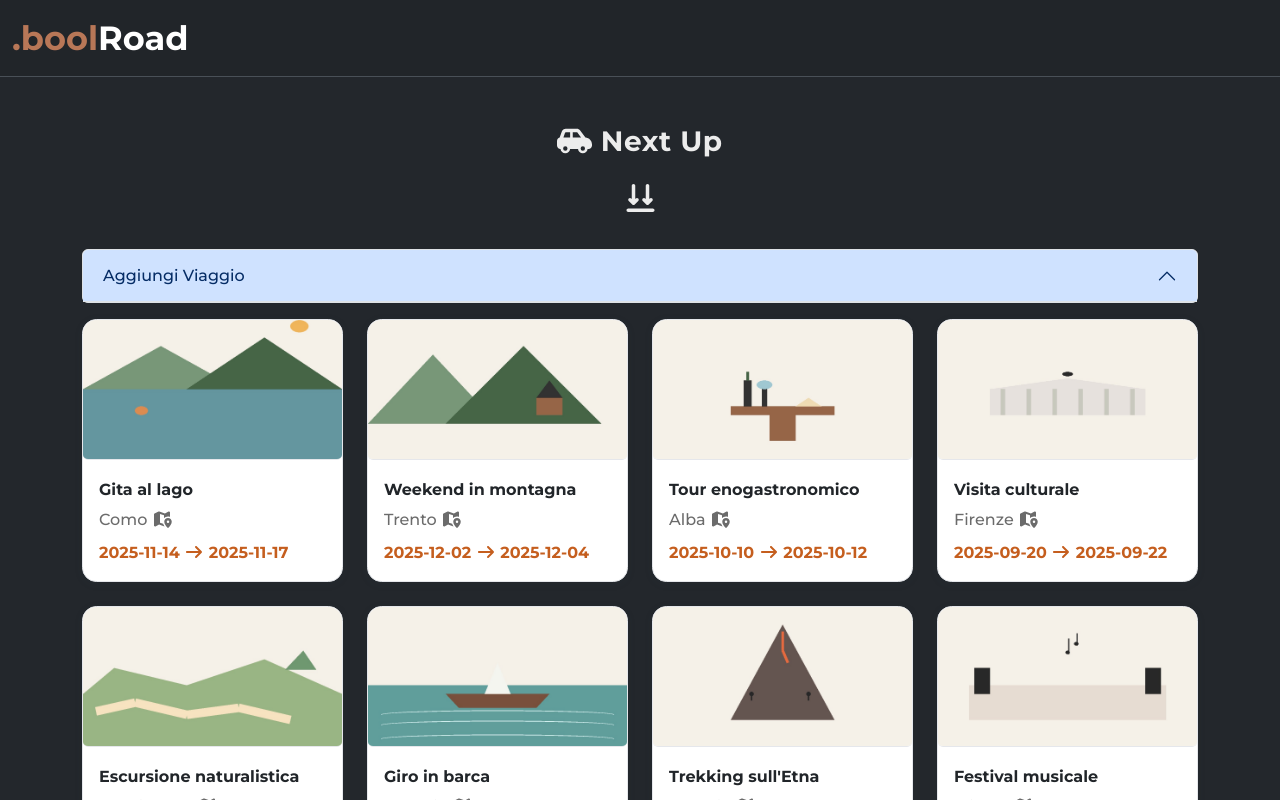
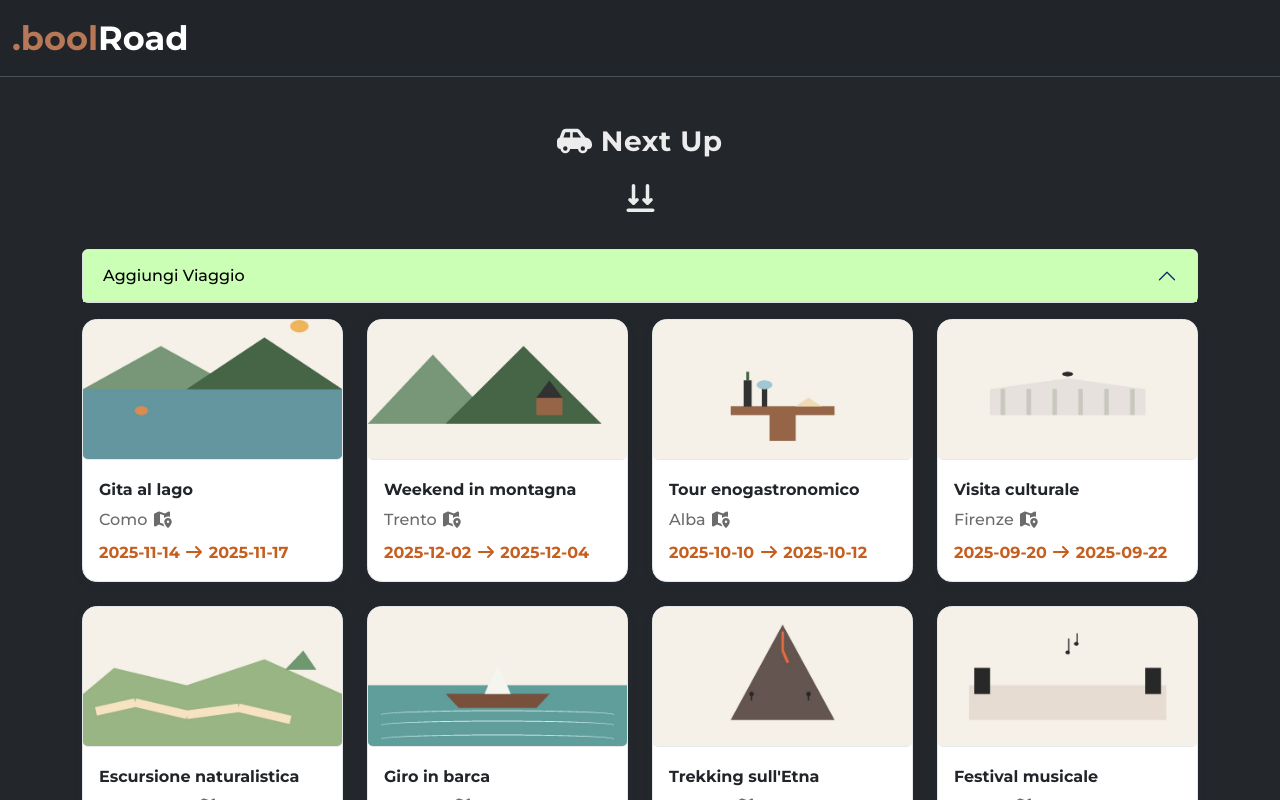
Before and after one commit to Johnnyfromtheblock4/boolroad, a React (Vite) app: page / in a window 1280 px wide. Shown: the top 800 px of the page. Built offline with nearby package versions, Linux system fonts and the light colour scheme.

Commit message:
upd: accordion.new-form-bgcolor

```diff
--- a/src/components/NewPartecipantForm.jsx
+++ b/src/components/NewPartecipantForm.jsx
@@ -5,7 +5,7 @@ const NewPartecipantForm = () => {
 	return (
 		<div>
 			{/* Form */}
-      <div className="accordion my-3">
+			<div className="accordion new-form my-3">
 				<div className="accordion-item">
 					<h2 className="accordion-header">
 						<button
--- a/src/components/NewTripForm.jsx
+++ b/src/components/NewTripForm.jsx
@@ -5,7 +5,7 @@ const NewTripForm = () => {
 	return (
 		<div>
 			{/* Form */}
-      <div className="accordion my-3">
+			<div className="accordion new-form my-3">
 				<div className="accordion-item">
 					<h2 className="accordion-header">
 						<button
--- a/src/index.css
+++ b/src/index.css
@@ -1,4 +1,4 @@
-@import url('https://fonts.googleapis.com/css2?family=Montserrat:wght@500;700&display=swap');
+@import url("https://fonts.googleapis.com/css2?family=Montserrat:wght@500;700&display=swap");
 
 * {
 	margin: 0;
@@ -6,26 +6,34 @@
 	box-sizing: border-box;
 }
 
-
 body {
-  font-family: 'Montserrat', sans-serif;
+	font-family: "Montserrat", sans-serif;
 	background: #23272c;
 }
 
 /* Temporaneo, per visualizzare in pagina detail quei dati, il CSS della Home sovrascrive */
-h1, h2, p{
+h1,
+h2,
+p {
 	color: white;
 }
 
-.accordion-body p{
-  color: #23272C;
+.accordion-body p {
+	color: #23272c;
 }
 
-.navbar-brand{
+.navbar-brand {
 	font-size: 2.1rem;
 	font-weight: 600;
 }
 
-.first-part-title{
-  color: #B87757;
+.first-part-title {
+	color: #b87757;
 }
+
+/* accordions */
+
+.new-form .accordion-button:not(.collapsed) {
+	background-color: #cbffb6;
+	color: black;
+}
```
Lines whose indentation alone changed are shown as unchanged.
